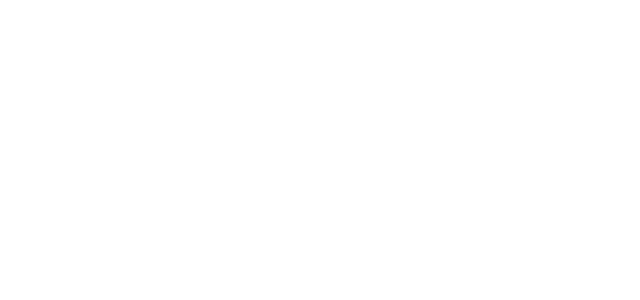
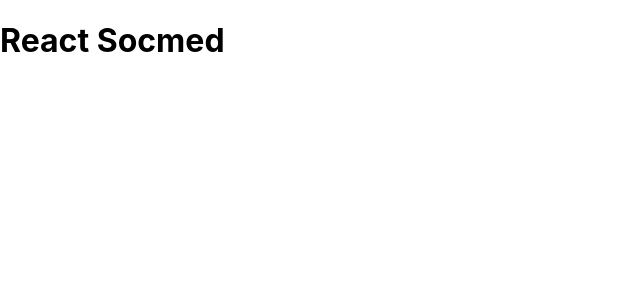
Before and after one commit to firstpersoncode/react-socmed, a React (Create React App) app: page / in a window 1280 px wide. Shown: the top 300 px of the page, without its empty margins (0-640 px from the left). Built offline with nearby package versions, Linux system fonts and the light colour scheme.

Commit message:
fix initial unit test

```diff
--- a/src/App.js
+++ b/src/App.js
@@ -1,7 +1,7 @@
 function App() {
   return (
     <div className="App">
-
+      <h1>React Socmed</h1>
     </div>
   );
 }
```
Also changed, not shown: 1 other file (tests, documents, lock files or other folders).
